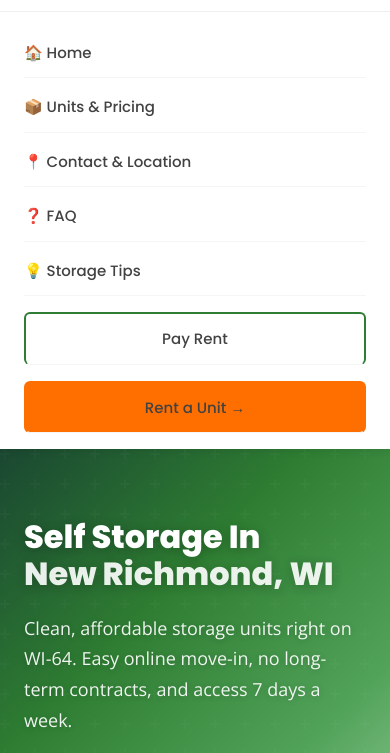
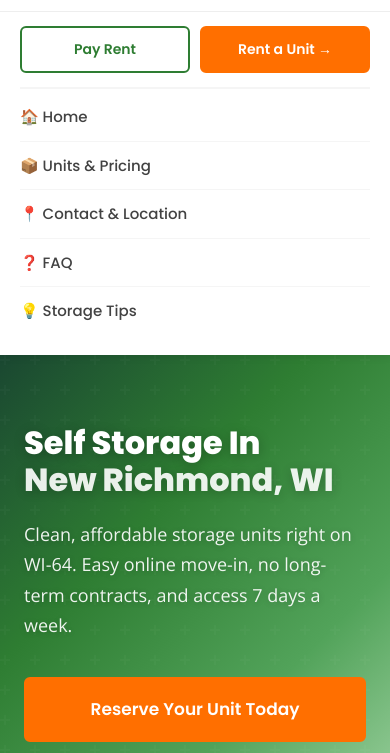
Before and after one commit to sswenson123/WI64SELFSTORAGE, a plain HTML site: page index.html in a window 390 px wide. Both pictures are taken after a click on the button "Toggle navigation". Shown: the part 67-820 px from the top of the page. Drawn offline with nearby package versions, Linux system fonts and the light colour scheme.

Commit message:
Mobile nav fix, waitlist modal, contact form Formspree, unit pricing mobile layout

```diff
--- a/index.html
+++ b/index.html
@@ -92,13 +92,15 @@
     </div>
   </div>
   <nav class="mobile-nav" id="mobileNav">
+    <div class="mobile-nav-cta">
+      <a href="https://rental-center.storedge.com/?companyId=ef2375f3-b212-4670-bbc0-be544f6614b6&facilityId=c621f5d9-15d0-4cc0-b26f-d4aa778139e7#/login" class="btn btn-outline">Pay Rent</a>
+      <a href="https://rental-center.storedge.com/?companyId=ef2375f3-b212-4670-bbc0-be544f6614b6&facilityId=c621f5d9-15d0-4cc0-b26f-d4aa778139e7#/move-in" class="btn btn-accent">Rent a Unit →</a>
+    </div>
     <a href="index.html">🏠 Home</a>
-    <a href="units.html">📦 Units & Pricing</a>
-    <a href="contact.html">📍 Contact & Location</a>
+    <a href="units.html">📦 Units &amp; Pricing</a>
+    <a href="contact.html">📍 Contact &amp; Location</a>
     <a href="faq.html">❓ FAQ</a>
     <a href="self-storage-guide.html">💡 Storage Tips</a>
-    <a href="https://rental-center.storedge.com/?companyId=ef2375f3-b212-4670-bbc0-be544f6614b6&facilityId=c621f5d9-15d0-4cc0-b26f-d4aa778139e7#/login" class="btn btn-outline">Pay Rent</a>
-    <a href="https://rental-center.storedge.com/?companyId=ef2375f3-b212-4670-bbc0-be544f6614b6&facilityId=c621f5d9-15d0-4cc0-b26f-d4aa778139e7#/move-in" class="btn btn-accent">Rent a Unit →</a>
   </nav>
 </header>
 
--- a/styles.css
+++ b/styles.css
@@ -245,18 +245,35 @@ ul { list-style: none; }
   flex-direction: column;
   background: var(--white);
   border-top: 1px solid var(--gray-200);
-  padding: 16px 24px;
-  gap: 4px;
+  padding: 0 20px 20px;
+  gap: 0;
 }
-.mobile-nav a {
-  padding: 12px 0;
+/* CTA row — Pay Rent + Rent a Unit side by side at top */
+.mobile-nav-cta {
+  display: grid;
+  grid-template-columns: 1fr 1fr;
+  gap: 10px;
+  padding: 14px 0;
+  border-bottom: 2px solid var(--gray-100);
+  margin-bottom: 4px;
+}
+.mobile-nav-cta .btn {
+  width: 100%;
+  justify-content: center;
+  padding: 10px 8px;
+  font-size: 14px;
+}
+/* Nav links */
+.mobile-nav a:not(.btn) {
+  padding: 11px 0;
   font-family: 'Poppins', sans-serif;
   font-weight: 500;
   font-size: 15px;
   color: var(--gray-800);
   border-bottom: 1px solid var(--gray-100);
+  display: block;
 }
-.mobile-nav .btn { margin-top: 12px; width: 100%; justify-content: center; }
+.mobile-nav a:not(.btn):last-of-type { border-bottom: none; }
 
 /* ---- Section Utilities ---- */
 section { padding: 80px 0; }
```
Also changed, not shown: contact.html (+6 -4 lines), faq.html (+6 -4 lines), self-storage-guide.html (+6 -4 lines), units.html (+6 -4 lines).
